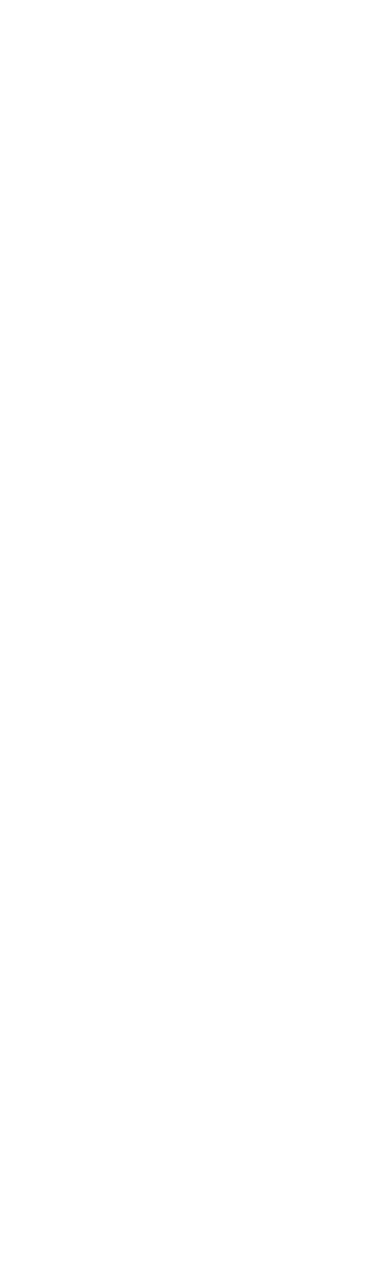
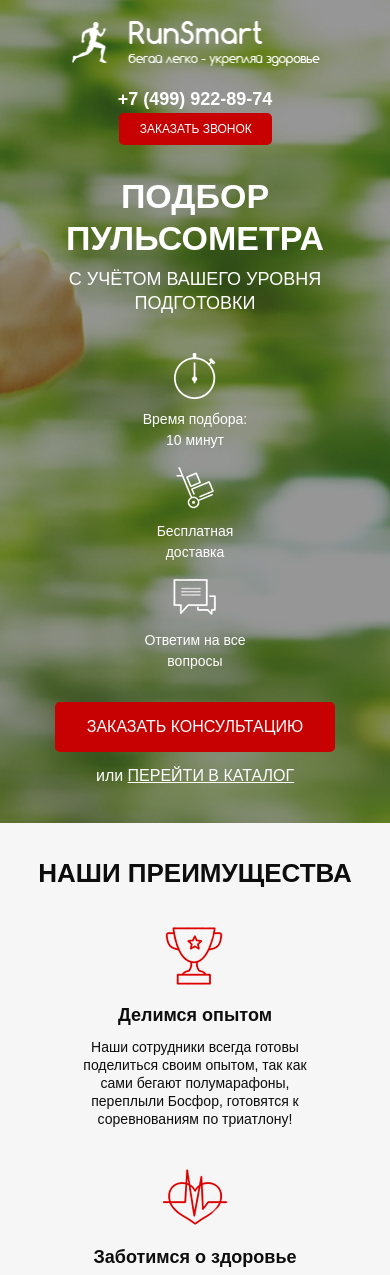
Before and after one commit to h00kdump/Runsmart, a website: page src/index.html in a window 390 px wide. Shown: the top 1275 px of the page. Before the commit the page ends 844 px from the top, so only its background shows below. Drawn offline with Linux system fonts and the light colour scheme.

Commit message:
changes of 2022-07-11

```diff
--- /dev/null
+++ b/gulpfile.js
@@ -0,0 +1,34 @@
+const gulp          = require('gulp');
+const browserSync   = require('browser-sync');
+const sass          = require('gulp-sass')(require('sass'));
+const rename        = require("gulp-rename");
+const autoprefixer  = require('gulp-autoprefixer');
+const cleanCSS      = require('gulp-clean-css');
+
+// Static server
+gulp.task('server', function() {
+    browserSync.init({
+        server: {
+            baseDir: "src"
+        }
+    });
+});
+
+// SASS comp
+
+gulp.task('styles', function() {
+    return gulp.src("src/sass/**/*.+(scss|sass)")
+        .pipe(sass({outputStyle: 'compressed'}).on('error', sass.logError))
+        .pipe(rename({prefix: "", suffix: ".min"}))
+        .pipe(autoprefixer())
+        .pipe(cleanCSS({compatibility: 'ie8'}))
+        .pipe(gulp.dest("src/css"))
+        .pipe(browserSync.stream());
+})
+
+gulp.task('watch', function() {
+    gulp.watch("src/sass/**/*.+(scss|sass)", gulp.parallel('styles'));
+    gulp.watch("src/*.html").on("change", browserSync.reload);
+});
+
+gulp.task('default', gulp.parallel('watch', 'server', 'styles'));
--- a/src/index.html
+++ b/src/index.html
@@ -7,9 +7,77 @@
     <title>Runsmart</title>
     <link rel="stylesheet" href="css/bootstrap-reboot.css">
     <link rel="stylesheet" href="css/fonts.css">
-    <link rel="stylesheet" href="css/style.css">
+    <link rel="stylesheet" href="css/style.min.css">
 </head>
 <body>
+    <div class="promo">
+        <div class="container">
+            <header class="header">
+                <a href="#" class="header__logo">
+                    <img src="icons/logo.png" alt="Runsmart - бегай легко, укрепляй здоровье">
+                </a>
+                <div class="header__official">
+                    Официальный представитель
+                    <span>Garmin, Polar, Suunto</span>
+                </div>
+                <div class="header__contacts">
+                    <a href="tel:+74999228974" class="header__phone">+7 (499) 922-89-74</a>
+                    <button class="button">заказать звонок</button>
+
+                </div>
+            </header>
+
+            <div class="promo__wrapper">
+
+                <h1 class="promo__header">Подбор пульсометра</h1>
+                <h2 class="promo__subheader">с учётом Вашего уровня подготовки</h2>
+
+                <div class="promo__icons">
+                    <div class="promo__icon">
+                        <img src="icons/promo-icons-01.png" alt="timer">Время подбора: 10 минут
+                    </div>
+                    <div class="promo__icon">
+                        <img src="icons/promo-icons-02.png" alt="delivery">Бесплатная доставка
+                    </div>
+                    <div class="promo__icon">
+                        <img src="icons/promo-icons-03.png" alt="message">Ответим на все вопросы
+                    </div>
+                </div>
+
+                <button class="button button_main">заказать кОНСУЛЬТАЦИЮ</button>
+                <div class="promo__link">
+                    или
+                    <a href="">ПЕРЕЙТИ В КАТАЛОГ</a>
+                </div>
+
+            </div>
+        </div>
+    </div>
+
+    <div class="advantage">
+        <div class="container">
+                <h1 class="advantage__header">НАШИ ПРЕИМУЩЕСТВА</h1>
+                <div class="advantage__wrapper">
+                    <div class="advantage__icon">
+                        <img src="icons/advantage-icons-cup.png" alt="cup">
+                        <h3>Делимся опытом</h3>
+                        Наши сотрудники всегда готовы поделиться своим опытом, так как сами бегают полумарафоны, переплыли Босфор, готовятся к соревнованиям по триатлону!
+                    </div>
+                    <div class="advantage__icon">
+                        <img src="icons/advantage-icons-heart.png" alt="heart">
+                        <h3>Заботимся о здоровье</h3>
+                        Мы работаем для того, чтобы Ваши занятия спортом шли на пользу Вашему здоровью и были в радость Вам и Вашим близким!
+                    </div>
+                    <div class="advantage__icon">
+                        <img src="icons/advantage-icons-shoe.png" alt="shoe">
+                        <h3>Учим бегать</h3>
+                        Помогаем с обучением правильной технике бега! Дружим с крупнейшей школой бега в России - <a href="#">I LOVE RUNNING</a>.
+                    </div>
+                </div>
+
+        </div>
+    </div>
+
 
 </body>
 </html>
--- a/src/sass/base/_variables.scss
+++ b/src/sass/base/_variables.scss
@@ -0,0 +1 @@
+$main-color: #c70101;
--- /dev/null
+++ b/src/sass/blocks/_advantage.scss
@@ -0,0 +1,39 @@
+.advantage {
+    background-color: #F6F6F6;
+    padding: 70px 0px 70px;
+    h1 {
+        font-weight: 700;
+        font-size: 30px;
+        line-height: 30px;
+        text-align: center;
+        color: #0D0D0D;
+    }
+    &__wrapper {
+        margin-top: 30px;
+        display: flex;
+        justify-content: space-between;
+    }
+    &__icon {
+        width: 270px;
+        font-weight: 300;
+        font-size: 14px;
+        line-height: 18px;
+        text-align: center;
+        color: #0D0D0D;
+        a {
+            text-decoration: underline;
+            text-transform: uppercase;
+            color: #FF0000;
+        }
+        img {
+            margin-bottom: 30px;
+            margin-top: 30px;
+        }
+        h3 {
+            font-weight: 700;
+            font-size: 18px;
+            line-height: 29px;
+            color: #0D0D0D;
+        }
+    }
+}
--- /dev/null
+++ b/src/sass/blocks/_buttons.scss
@@ -0,0 +1,22 @@
+.button {
+    font-weight: 500;
+    font-size: 12px;
+    text-align: center;
+    text-transform: uppercase;
+    color: #FFFFFF;
+
+    width: 153px;
+    height: 32px;
+    border-radius: 5px;
+    background: $main-color;
+    border: none;
+    &_main {
+        margin-top: 65px;
+        width: 300px;
+        height: 50px;
+
+        font-weight: 500;
+        font-size: 16px;
+    }
+
+}
--- /dev/null
+++ b/src/sass/blocks/_header.scss
@@ -0,0 +1,37 @@
+.header {
+    display: flex;
+    justify-content: space-between;
+    align-items: center;
+    &__logo {
+        width: 250px;
+        img {
+            width: 100%;
+        }
+    }
+    &__official {
+        font-weight: normal;
+        font-size: 12px;
+        text-align: center;
+        color: #FFFFFF;
+        span {
+            display: block;
+            font-size: 18px;
+        }
+    }
+    &__phone {
+        display: block;
+        font-weight: 700;
+        font-size: 18px;
+        text-align: right;
+        color: #ffffff;
+        &:hover {
+            color: #ffffff;
+            text-decoration: none;
+        }
+    }
+    &__contacts {
+        display: flex;
+        flex-direction: column;
+        align-items: flex-end;
+    }
+}
--- /dev/null
+++ b/src/sass/blocks/_media.scss
@@ -0,0 +1,88 @@
+@media (max-width: 991px) {
+    .advantage {
+        &__wrapper {
+            flex-wrap: wrap;
+            justify-content: center;
+        }
+        &__icon {
+            padding: 10px;
+        }
+    }
+    .promo {
+        &__wrapper {
+            align-items: center;
+        }
+        &__header {
+            text-align: center;
+        }
+        &__subheader {
+            text-align: center;
+        }
+    }
+}
+
+@media (max-width: 767px) {
+    .header {
+        &__official {
+            display: none;
+        }
+    }
+
+}
+
+@media (max-width: 575px) {
+    .promo {
+        padding-bottom: 35px;
+        &__wrapper {
+            margin-top: 30px;
+        }
+        &__header {
+            font-size: 34px;
+        }
+        &__subheader {
+            font-size: 18px;
+        }
+        &__icons {
+            width: auto;
+            margin-top: 15px;
+            flex-direction: column;
+            align-items: center;
+        }
+        &__icon {
+            margin-top: 15px;
+            img {
+                margin-bottom: 10px;
+            }
+        }
+    }
+    .header {
+        flex-direction: column;
+        align-items: center;
+        &__contacts {
+            margin-top: 20px;
+        }
+    }
+    .button {
+        &_main {
+            margin-top: 30px;
+            width: 280px;
+        }
+    }
+    .advantage {
+        padding: 35px 0 35px;
+        h1 {
+            font-size: 26px;
+        }
+        &__wrapper {
+            margin-top: 0;
+        }
+        &__icon {
+            img {
+                margin-top: 15px;
+                margin-bottom: 15px;
+            }
+        }
+
+    }
+
+}
--- /dev/null
+++ b/src/sass/blocks/_promo.scss
@@ -0,0 +1,53 @@
+.promo {
+    min-height: 650px;
+    padding: 21px 0 93px 0;
+    background: url(../../img/promo_bg.png) center (center/cover) no-repeat;
+    &__wrapper {
+        margin-top: 90px;
+        display: flex;
+        flex-direction: column;
+        align-items: flex-end;
+    }
+    &__header {
+        font-weight: 700;
+        font-size: 42px;
+        line-height: 42px;
+        text-transform: uppercase;
+        color: #FFFFFF;
+    }
+    &__subheader {
+        font-weight: 500;
+        font-size: 24px;
+        line-height: 24px;
+        text-transform: uppercase;
+        color: #FFFFFF;
+    }
+    &__icons {
+        margin-top: 60px;
+        width: 424px;
+        display: flex;
+        justify-content: space-between;
+    }
+    &__icon {
+        width: 120px;
+        font-size: 14px;
+        font-weight: 500;
+        text-align: center;
+        color: #FFFFFF;
+        img {
+            display: block;
+            margin: 0 auto 20px;
+        }
+    }
+    &__link {
+        margin-top: 12px;
+        font-weight: 500;
+        font-size: 16px;
+        color: #FFFFFF;
+        a {
+            color: #FFFFFF;
+            text-decoration: underline;
+            text-transform: uppercase;
+        }
+    }
+}
--- a/src/sass/style.scss
+++ b/src/sass/style.scss
@@ -0,0 +1,17 @@
+@import 'base/variables';
+@import 'blocks/promo';
+@import 'blocks/header';
+@import 'blocks/buttons';
+@import 'blocks/advantage';
+@import 'blocks/media';
+
+
+* {
+    font-family: 'Museo Sans Cyrl', sans-serif;
+}
+
+.container {
+    max-width: 970px;
+    padding: 0 10px;
+    margin: 0 auto;
+}
```
Also changed, not shown: package.json (added, +26 -0 lines), src/css/style.min.css (added), src/icons/advantage-icons-cup.png (added), src/icons/advantage-icons-heart.png (added), src/icons/advantage-icons-shoe.png (added), src/icons/logo.png (added), src/icons/promo-icons-01.png (added), src/icons/promo-icons-02.png (added), src/icons/promo-icons-03.png (added), src/img/promo_bg.png (added), 2 other files.
